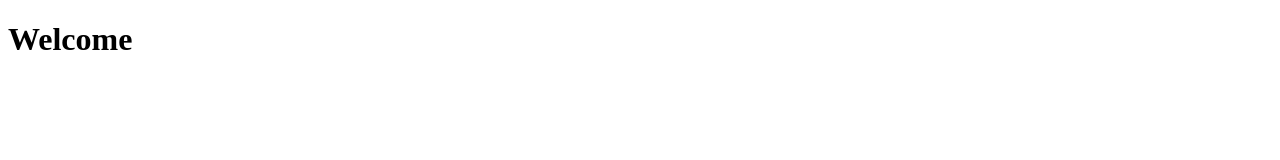
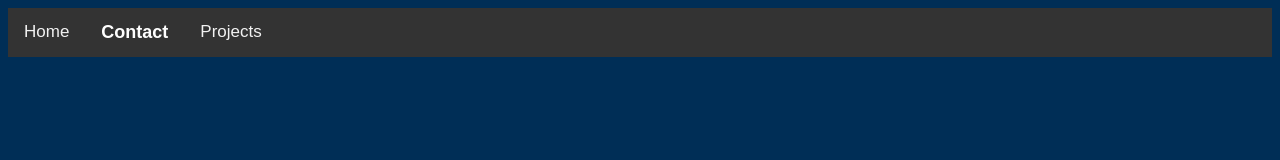
Before and after one commit to abollas99/portfolioWebsite, a plain HTML site: page contactPage.html in a window 1280 px wide. Drawn offline with Linux system fonts and the light colour scheme.

Commit message:
Added CSS file and Created Navigation Bar

```diff
--- a/contactPage.html
+++ b/contactPage.html
@@ -7,13 +7,18 @@
     <head>
         <meta charset="utf-8">
         <meta http-equiv="X-UA-Compatible" content="IE=edge">
-        <title></title>
+        <title>Anthony Bollas</title>
         <meta name="description" content="">
         <meta name="viewport" content="width=device-width, initial-scale=1">
-        <link rel="stylesheet" href="contact.css">
+        <link rel="stylesheet" href="home.css">
     </head>
     <body>
-        <h1>Welcome</h1>
+        <div class="topnav">
+        <a href="homePage.html">Home</a>
+        <a class="active" href="contactPage.html">Contact</a>
+        <a href="projectPage.html">Projects</a>
+      </div>
+
         <!--[if lt IE 7]>
             <p class="browsehappy">You are using an <strong>outdated</strong> browser. Please <a href="#">upgrade your browser</a> to improve your experience.</p>
         <![endif]-->
--- /dev/null
+++ b/home.css
@@ -0,0 +1,39 @@
+/* Add a black background color to the top navigation */
+html {
+    font-family: sans-serif;
+
+}
+body {
+    background-color: #002E56;
+    font-size: 20px;
+
+}
+.topnav {
+    background-color: #333;
+    overflow: hidden;
+    margin: 0;
+    padding: 0;
+  }
+
+  /* Style the links inside the navigation bar */
+.topnav a {
+    float: left;
+    color: #f2f2f2;
+    text-align: center;
+    padding: 14px 16px;
+    text-decoration: none;
+    font-size: 17px;
+  }
+
+  /* Change the color of links on hover */
+.topnav a:hover {
+    font-weight: 900;
+    color: white
+  }
+
+  /* Add a color to the active/current link */
+.topnav a.active {
+    font-size: 18px;
+    font-weight: 900;
+    color: white;
+  }
```
Also changed, not shown: homePage.html (+7 -1 lines), projectPage.html (+8 -2 lines).
